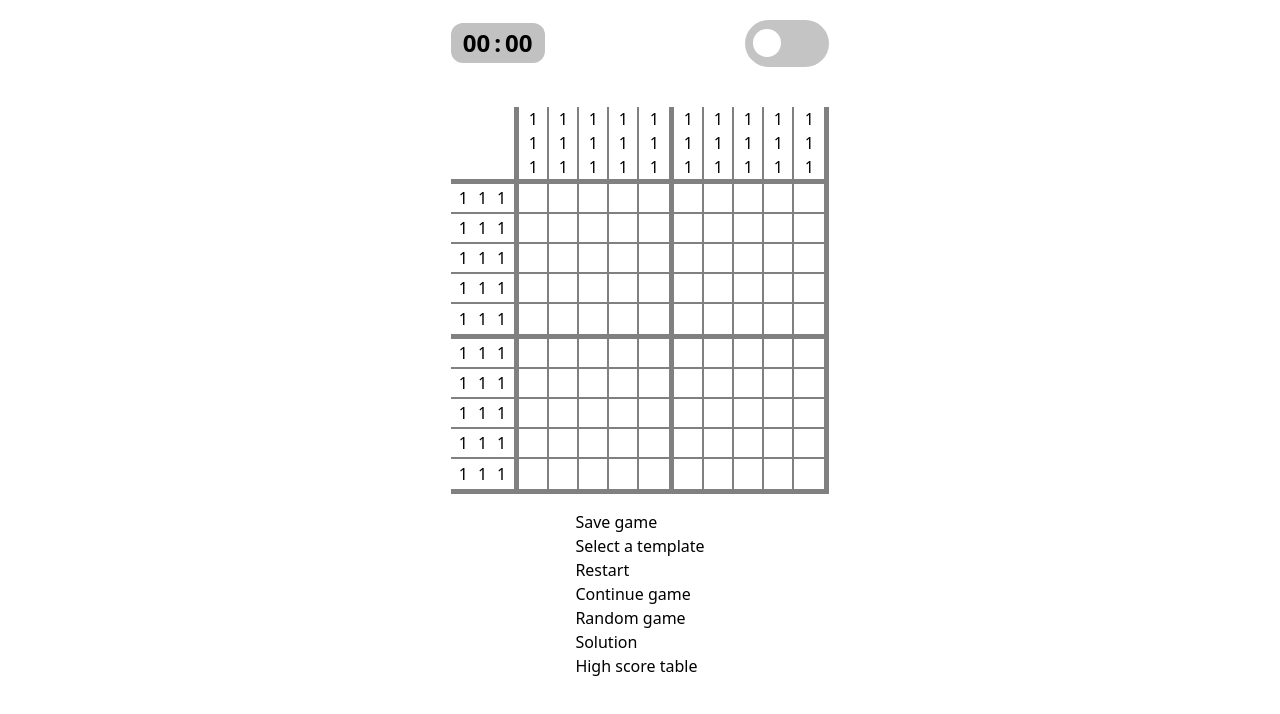
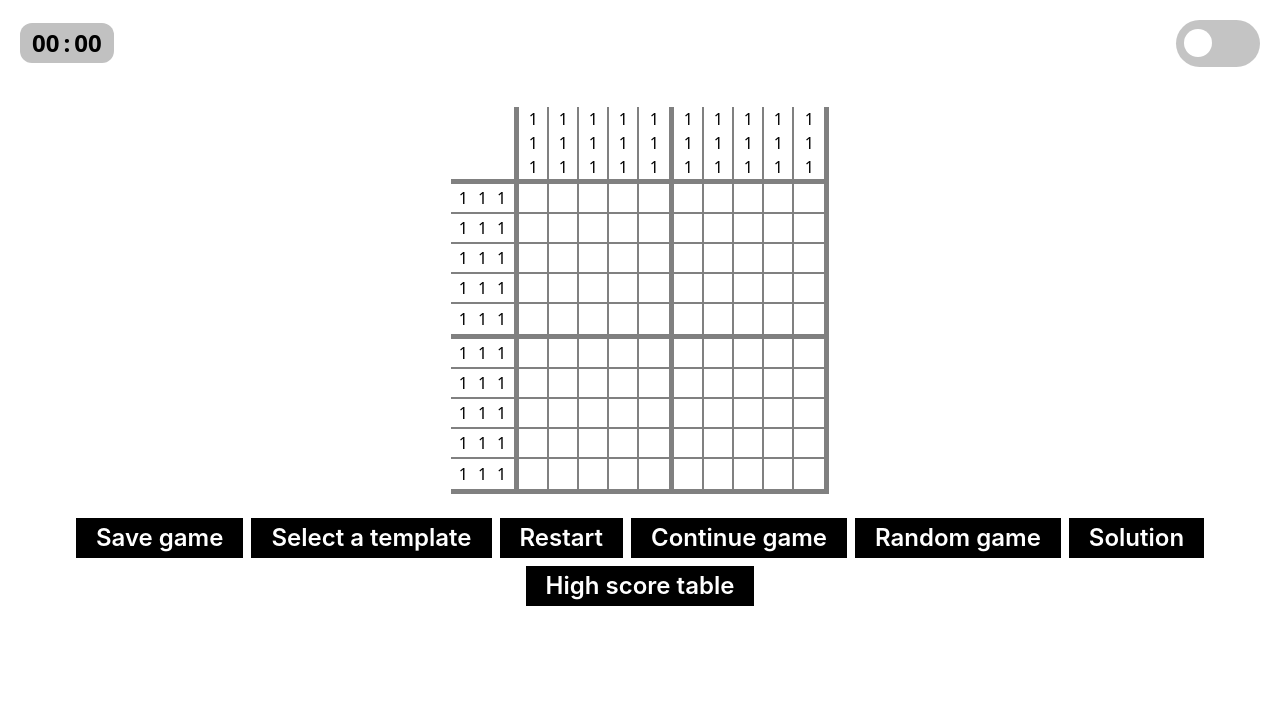
Before and after one commit to K0LESAN/nonograms, a website built with Vite: page nonograms/index.html in a window 1280 px wide. Built offline with nearby package versions, Linux system fonts and the light colour scheme.

Commit message:
feat: style menu

```diff
--- a/nonograms/src/styles/index.scss
+++ b/nonograms/src/styles/index.scss
@@ -133,3 +133,11 @@
     }
   }
 }
+
+.menu {
+  @apply flex gap-2 items-center justify-center p-2 flex-wrap;
+
+  &__item {
+    @apply px-5 py-3 text-white font-["inter"] font-semibold text-2xl leading-4 text-center bg-black cursor-pointer select-none;
+  }
+}
```
